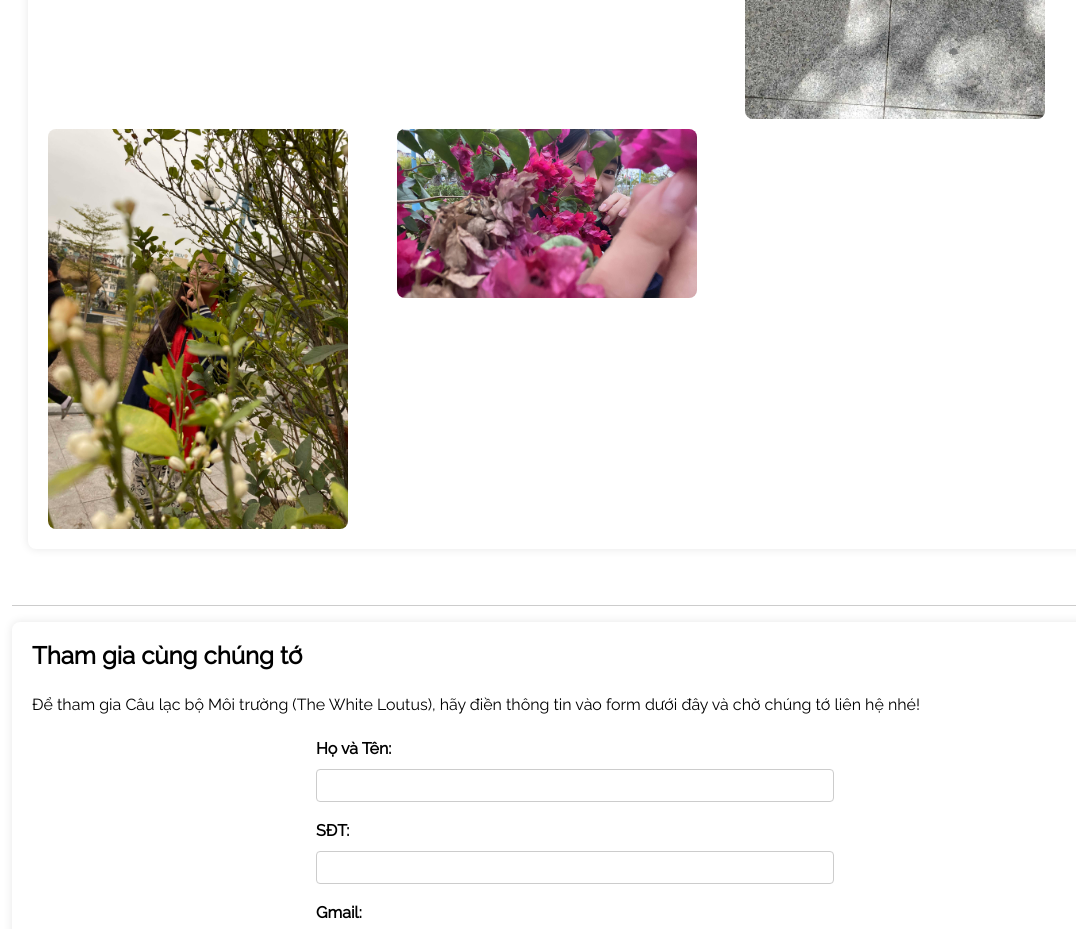
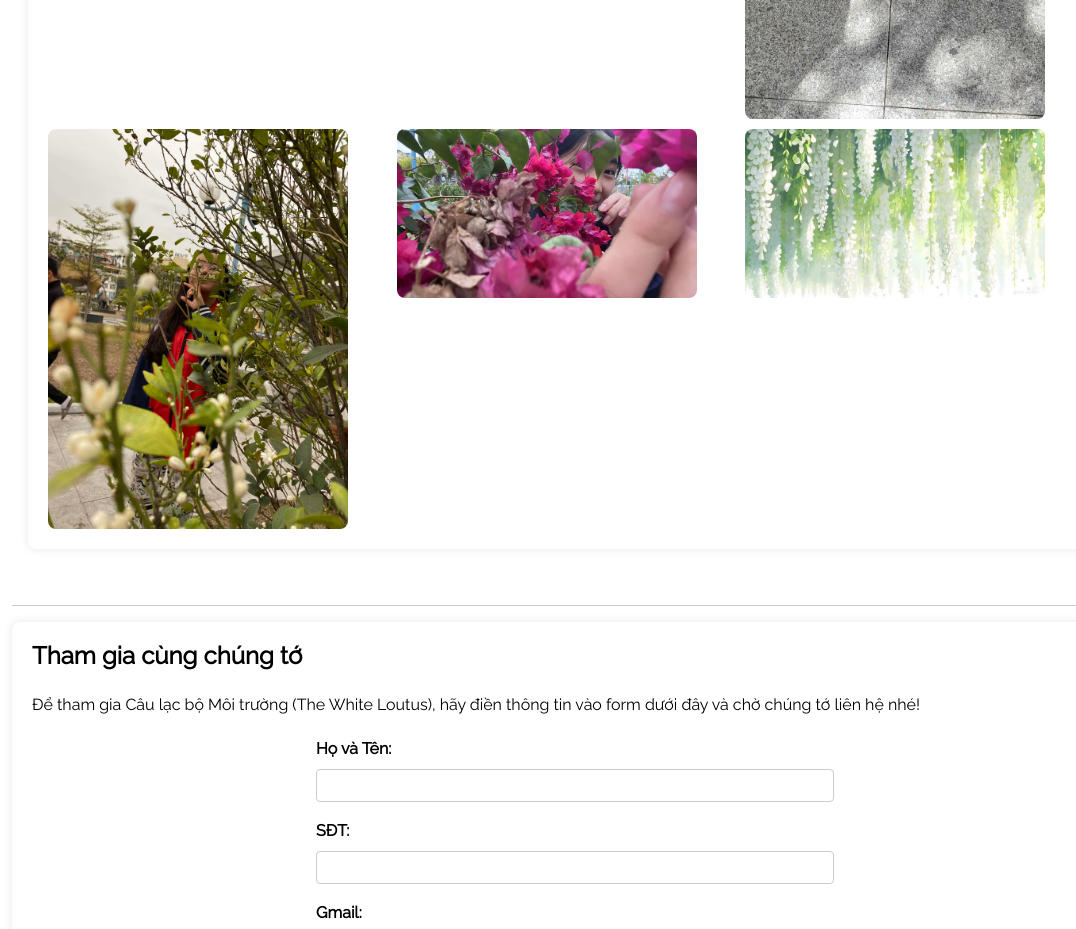
Before and after one commit to SleepyIzme/lai, a plain HTML site: page index.html in a window 1280 px wide. Shown: the part 4860-5789 px from the top of the page, without its empty margins (74-1150 px from the left). Drawn offline with Linux system fonts and the light colour scheme; files whose address does not match are found by name.

Commit message:
Update index.html

```diff
--- a/index.html
+++ b/index.html
@@ -95,7 +95,7 @@
           <a href=".img/event6.jpg" target="_blank"><img src="img/event6.jpg" alt="Event 6"></a>
           <a href=".img/event7.jpg" target="_blank"><img src="img/event7.jpg" alt="Event 7"></a>
           <a href=".img/event8.jpg" target="_blank"><img src="img/event8.jpg" alt="Event 8"></a>
-          <a href="https://youtube.com/shorts/rbsiwHj_srY?si=-gxlCVxi4h-X9fJc" target="_blank"></a>
+          <a href="https://youtube.com/shorts/rbsiwHj_srY?si=-gxlCVxi4h-X9fJc" target="_blank"><img src="img/banner.jpg" alt="Event Video"></a>
         </div>
       </div>
     </section>
```
